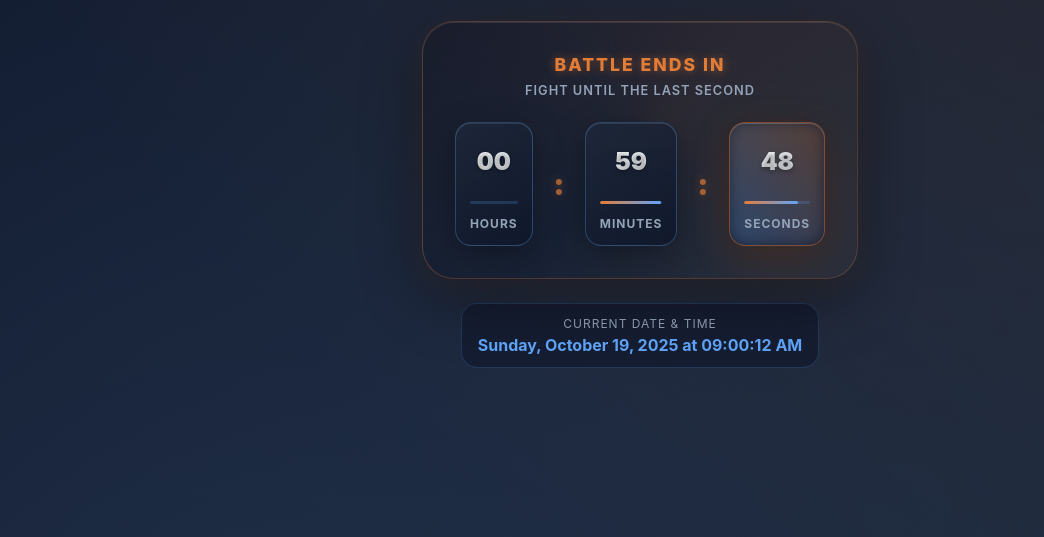
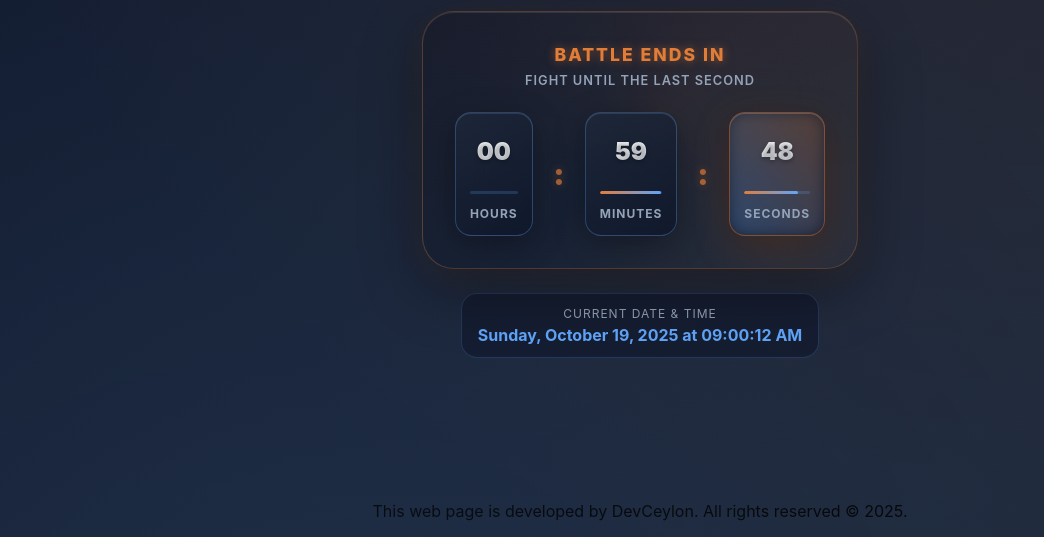
Before and after one commit to Dev-Ceylon/Xtreme_4.0_Timer, a plain HTML site: page index.html in a window 1280 px wide. Shown: the part 263-800 px from the top of the page, without its empty margins (0-1044 px from the left). Drawn offline with Linux system fonts and the light colour scheme.

Commit message:
Update index.html

```diff
--- a/index.html
+++ b/index.html
@@ -625,6 +625,11 @@
         </div>
     </div>
 
+    <footer class="text-center py-6 md:py-8 text-gray-400 text-xs md:text-sm">
+        This web page is developed by <span class="font-semibold text-gray-300">DevCeylon</span>. All rights reserved &copy; 2025.
+    </footer>
+
+
     <script>
         // --- FIXED COUNTDOWN LOGIC FOR SRI LANKA TIME ---
         const timeZone = "Asia/Colombo";
```
